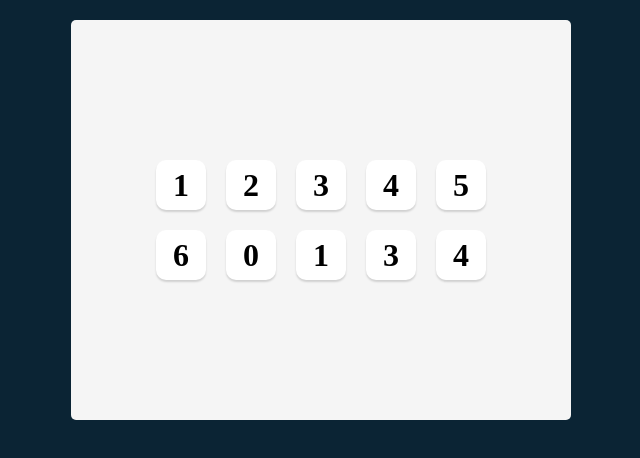
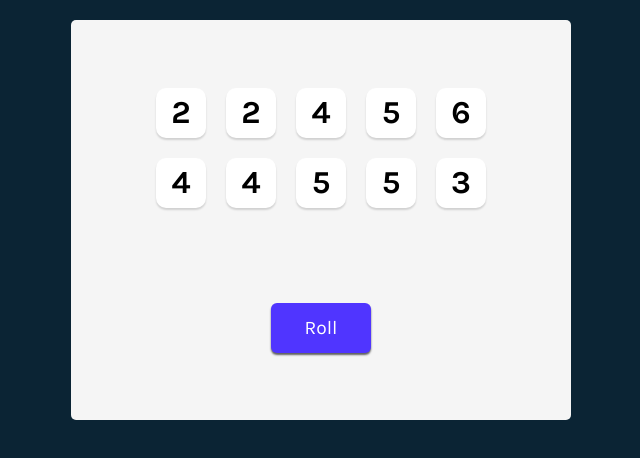
Before and after one commit to KashifKhn/Tenzies_Game_React, a React (Vite) app: page / in a window 1280 px wide. Shown: the top 458 px of the page, without its empty margins (319-959 px from the left). Built offline with nearby package versions, Linux system fonts and the light colour scheme.

Commit message:
adding roll button

```diff
--- a/src/App.jsx
+++ b/src/App.jsx
@@ -1,7 +1,9 @@
+import { useState } from "react";
 import Die from "./components/Die"
 
 
 function App() {
+  const [dice, setDice] = useState(allNewDice);
 
   function allNewDice () {
     const newDice = [];
@@ -11,22 +13,20 @@ function App() {
     return newDice;
   }
 
+  function handleRollDices () {
+    setDice(allNewDice)
+  }
+
+  const allDiceElements = dice.map(die => <Die value={die}/>)
+
   console.log(allNewDice())
   return (
     <div className="App">
       <main>
         <div className="dice-container">
-          <Die value='1' />
-          <Die value='2' />
-          <Die value='3' />
-          <Die value='4' />
-          <Die value='5' />
-          <Die value='6' />
-          <Die value='0' />
-          <Die value='1' />
-          <Die value='3' />
-          <Die value='4' />
+          {allDiceElements}
         </div>
+        <button onClick={handleRollDices} className="roll-dice-btn">Roll</button>
       </main>
     </div>
   )
--- a/src/index.css
+++ b/src/index.css
@@ -11,6 +11,7 @@ body {
   background-color: #0B2434;
   height: 100vh;
   padding: 20px;
+  font-family: 'Karla', sans-serif;
 }
 
 main {
@@ -23,7 +24,7 @@ main {
   padding: 20px;
   display: flex;
   flex-direction: column;
-  justify-content: center;
+  justify-content: space-around;
   align-items: center;
 }
 
@@ -52,3 +53,24 @@ main {
 .die-face:hover {
   box-shadow: 0px 2px 2px rgba(0, 0, 0, 0.25);
 }
+
+.roll-dice-btn {
+  height: 50px;
+  width: 100px;
+  border: none;
+  border-radius: 6px;
+  background-color: #5035FF;
+  color: white;
+  font-size: 1.2rem;
+  font-family: 'Karla', sans-serif;
+  box-shadow: 0px 2px 2px rgba(0, 0, 0, 0.616);
+  cursor: pointer;
+}
+
+.roll-dice-btn:focus {
+  outline: none;
+}
+
+.roll-dice-btn:active {
+  box-shadow: inset 5px 5px 10px -3px rgba(0, 0, 0, 0.7);
+}
```
